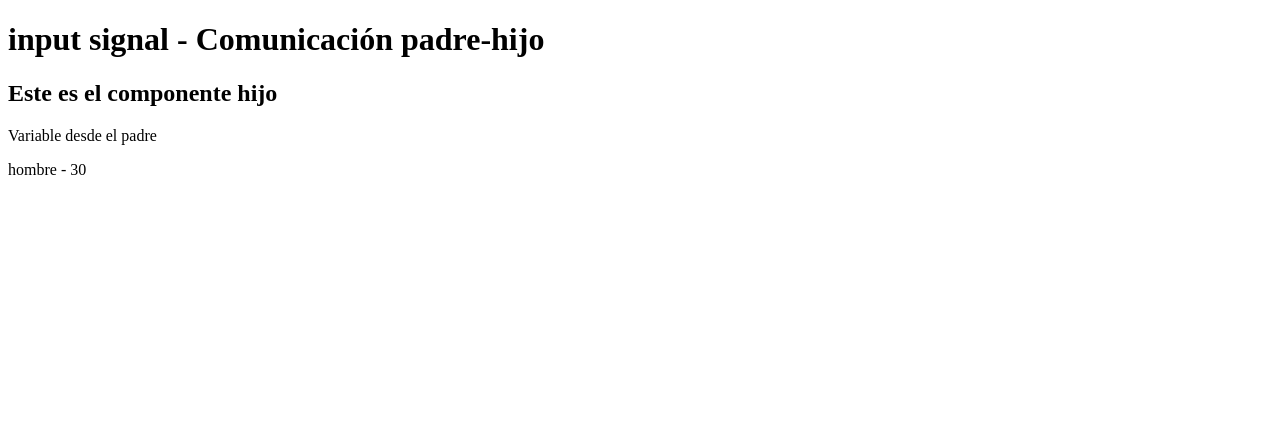
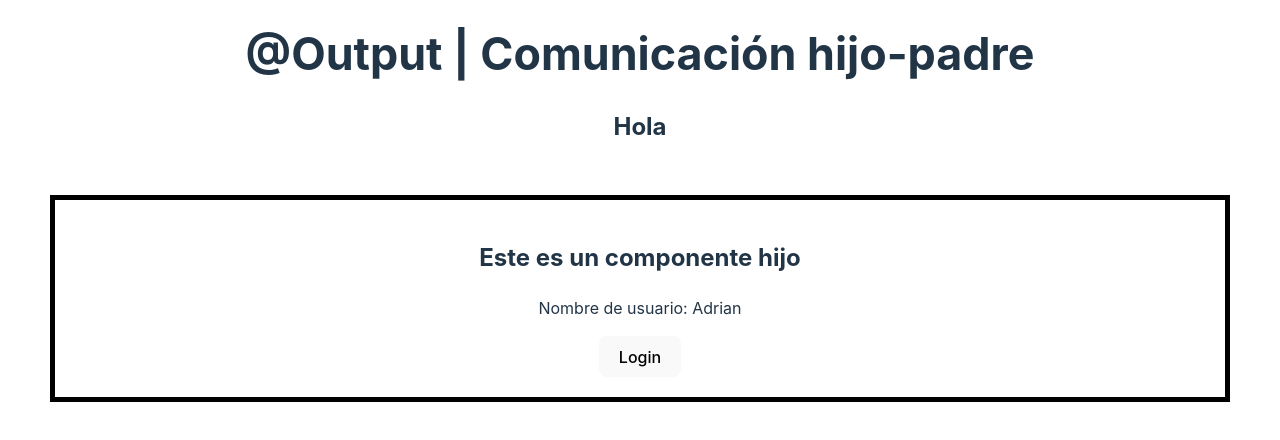
Before and after one commit to josephmn/my-project, an Angular app: page / in a window 1280 px wide. Shown: the top 440 px of the page. Built offline with nearby package versions, Linux system fonts and the light colour scheme.

Commit message:
trabajando con @Output comunicación Hijo-Padre en angular

```diff
--- a/src/app/app.component.html
+++ b/src/app/app.component.html
@@ -1,3 +1,5 @@
-<h1>input signal - Comunicación padre-hijo</h1>
+<h1>&#64;Output | Comunicación hijo-padre</h1>
 
-<app-child [msg]="text" [person]="person"></app-child>
+<h2>Hola {{ name }}</h2>
+
+<app-child (login)="setName($event)"></app-child>
--- a/src/app/app.component.ts
+++ b/src/app/app.component.ts
@@ -13,10 +13,9 @@
   styleUrl: './app.component.css'
 })
 export class AppComponent {
-  text: string = "Variable desde el padre"
+  name: string = "";
 
-  person: any = {
-    sex: "hombre",
-    age: 30
+  setName(e: string) {
+    this.name = e;
   }
 }
--- a/src/app/components/child/child.component.css
+++ b/src/app/components/child/child.component.css
@@ -0,0 +1,5 @@
+.child {
+  border: 5px solid black;
+  margin: 50px;
+  padding: 20px;
+}
--- a/src/app/components/child/child.component.html
+++ b/src/app/components/child/child.component.html
@@ -1,5 +1,7 @@
-<h2>Este es el componente hijo</h2>
+<div class="child">
+    <h2>Este es un componente hijo</h2>
 
-<p>{{ msg() }}</p>
+    <p>Nombre de usuario: {{ userName }}</p>
 
-<div>{{ person().sex }} - {{ person().age }}</div>
+    <button (click)="handleLogin()">Login</button>
+</div>
--- a/src/app/components/child/child.component.ts
+++ b/src/app/components/child/child.component.ts
@@ -1,4 +1,4 @@
-import { Component, input, Input } from '@angular/core';
+import { Component, EventEmitter, Output } from '@angular/core';
 
 @Component({
   selector: 'app-child',
@@ -8,13 +8,12 @@
   styleUrl: './child.component.css'
 })
 export class ChildComponent {
-  // @Input()
-  // msg: string = ''
+  @Output()
+  login: EventEmitter<string> = new EventEmitter<string>;
 
-  msg = input<string>('');
+  userName: string = 'Adrian'
 
-  // @Input()
-  // person: any
-
-  person = input<any>();
+  handleLogin() {
+    this.login.emit(this.userName);
+  }
 }
--- a/src/styles.css
+++ b/src/styles.css
@@ -1 +1,77 @@
 /* You can add global styles to this file, and also import other style files */
+:root {
+  font-family: Inter, system-ui, Avenir, Helvetica, Arial, sans-serif;
+  line-height: 1.5;
+  font-weight: 400;
+
+  color-scheme: light dark;
+  color: rgba(255, 255, 255, 0.87);
+  background-color: #242424;
+
+  font-synthesis: none;
+  text-rendering: optimizeLegibility;
+  -webkit-font-smoothing: antialiased;
+  -moz-osx-font-smoothing: grayscale;
+}
+
+a {
+  font-weight: 500;
+  color: #646cff;
+  text-decoration: inherit;
+}
+a:hover {
+  color: #535bf2;
+}
+
+body {
+  margin: 0;
+  text-align: center;
+}
+
+h1 {
+  font-size: 2.8em;
+  line-height: 1.1;
+}
+
+button {
+  border-radius: 8px;
+  border: 1px solid transparent;
+  padding: 0.6em 1.2em;
+  font-size: 1em;
+  font-weight: 500;
+  font-family: inherit;
+  background-color: #1a1a1a;
+  cursor: pointer;
+  transition: border-color 0.25s;
+}
+button:hover {
+  border-color: #646cff;
+}
+button:focus,
+button:focus-visible {
+  outline: 4px auto -webkit-focus-ring-color;
+}
+
+.card {
+  padding: 2em;
+}
+
+#app {
+  max-width: 1280px;
+  margin: 0 auto;
+  padding: 2rem;
+  text-align: center;
+}
+
+@media (prefers-color-scheme: light) {
+  :root {
+    color: #213547;
+    background-color: #ffffff;
+  }
+  a:hover {
+    color: #747bff;
+  }
+  button {
+    background-color: #f9f9f9;
+  }
+}
```
